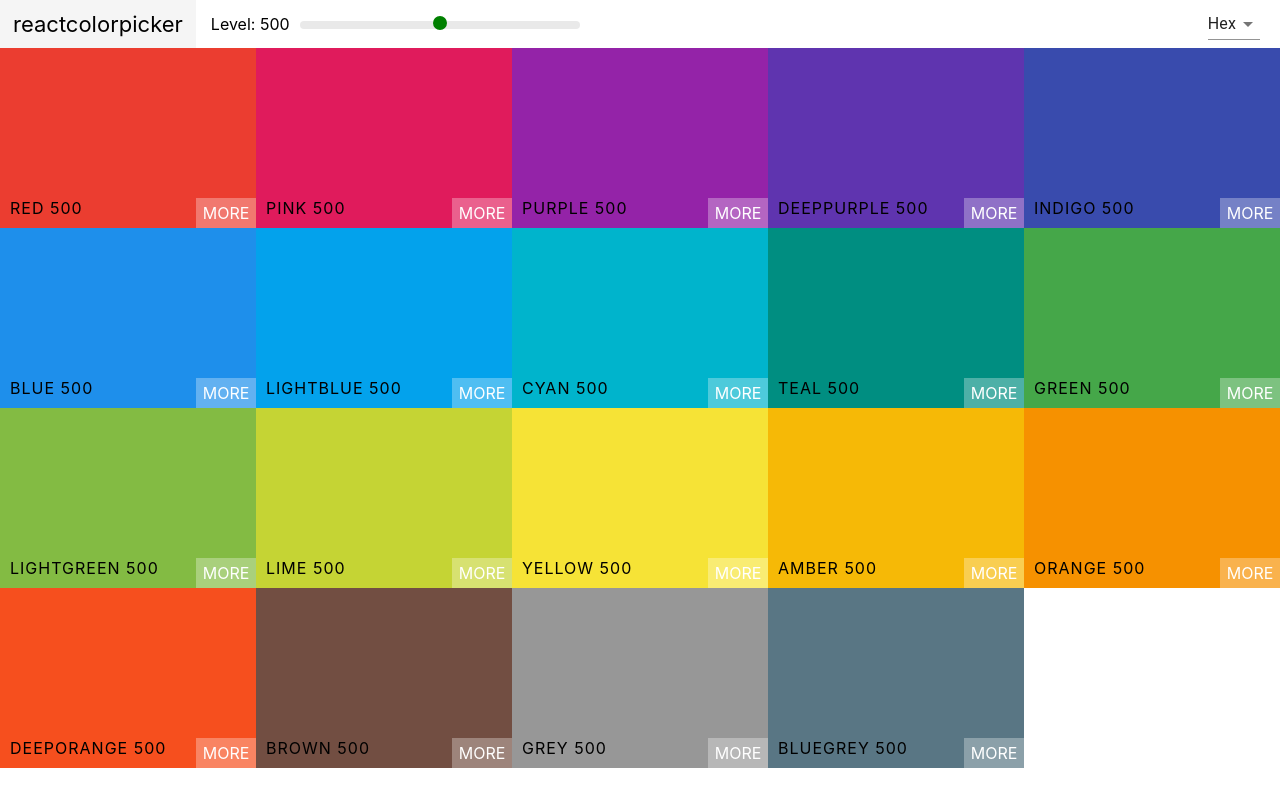
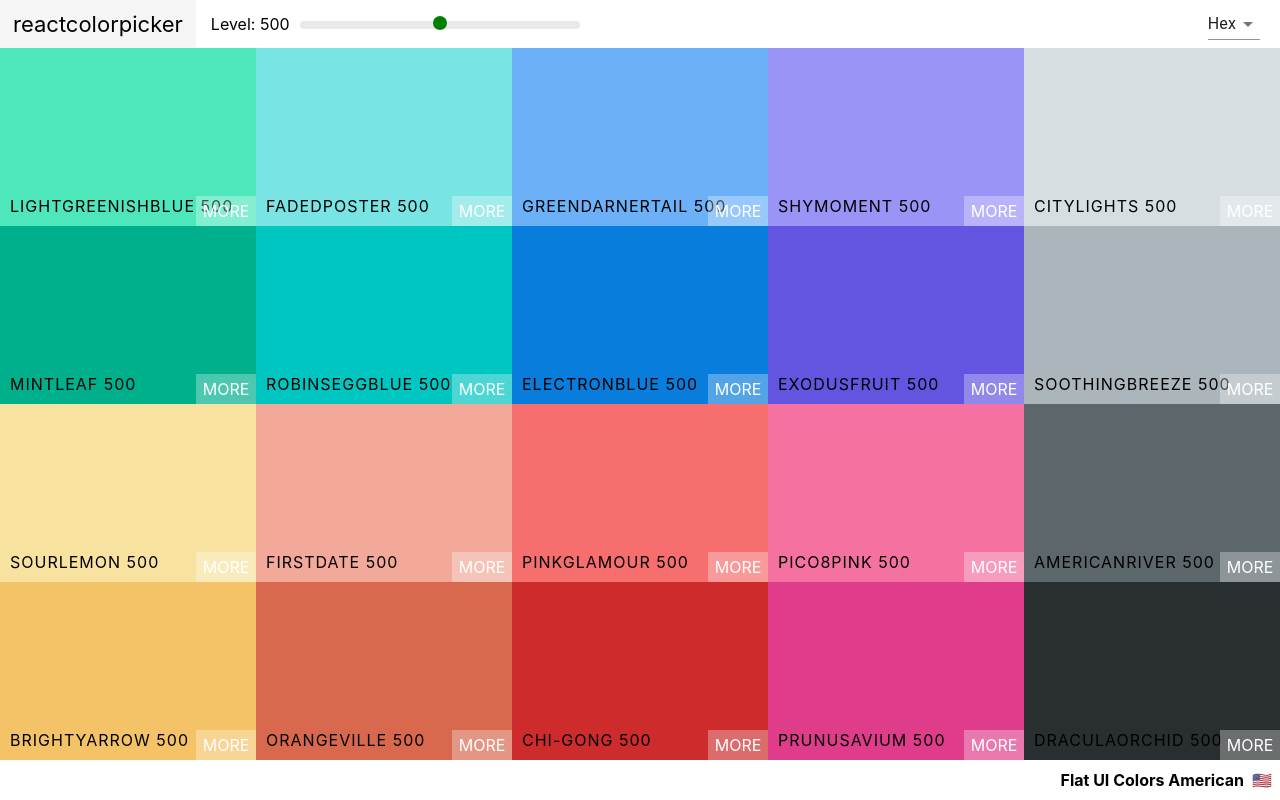
Before and after one commit to MKP21/colors, a React (Create React App) app: page /palette/flat-ui-colors-american in a window 1280 px wide. Built offline with nearby package versions, Linux system fonts and the light colour scheme.

Commit message:
added home page

```diff
--- a/src/App.js
+++ b/src/App.js
@@ -2,13 +2,36 @@ import React from 'react';
 import Palette from './Palette';
 import seedColors from './seedColors';
 import { generatePalette } from './colorHelpers';
+import { Route, Switch, Redirect } from 'react-router-dom';
+import PalleteList from './PaletteList';
 
 class App extends React.Component {
+  constructor(props) {
+    super(props);
+    this.findPalette = this.findPalette.bind(this);
+  }
+
+  findPalette(id) {
+    return seedColors.find((palette) => {
+      return palette.id === id;
+    });
+  }
+
   render() {
     return (
-      <div>
-        <Palette palette={generatePalette(seedColors[0])} />
-      </div>
+
+      <Switch>
+        <Route exact path="/" render={() => <PalleteList palettes={seedColors} />} />
+        <Route
+          exact
+          path="/palette/:id"
+          render={(routeProps) => <Palette palette={generatePalette(this.findPalette(routeProps.match.params.id))} />}
+        />
+        <Route render={() => <Redirect to="/" />} />
+      </Switch>
+      //         <div>
+      //   <Palette palette={generatePalette(seedColors[0])} />
+      // </div>
     );
   }
 }
--- a/src/Navbar.js
+++ b/src/Navbar.js
@@ -7,6 +7,7 @@ import MenuItem from '@material-ui/core/MenuItem';
 import Snackbar from '@material-ui/core/Snackbar';
 import CloseIcon from '@material-ui/icons/Close';
 import { IconButton } from '@material-ui/core';
+import { Link } from 'react-router-dom';
 
 class Navbar extends React.Component {
     constructor(props) {
@@ -31,7 +32,7 @@ class Navbar extends React.Component {
         return (
             <header className="Navbar">
                 <div className="logo">
-                    <a href="/">reactcolorpicker</a>
+                    <Link to="/">reactcolorpicker</Link>
                 </div>
                 <div className="slider-container">
                     <span>Level: {this.props.level}</span>
--- a/src/Palette.css
+++ b/src/Palette.css
@@ -1,7 +1,23 @@
 .Palette{
     height: 100vh;
+    display:flex;
+    flex-direction:column;
+
 }
 
 .Palette-colors{
     height:90%;
 }
+
+.palette-footer{
+    background-color: white;
+    height: 5vh;
+    display: flex;
+    justify-content: flex-end;
+    align-items: center;
+    font-weight: bold;
+}
+
+.emoji{
+    margin:0 0.5rem;
+}
--- a/src/Palette.js
+++ b/src/Palette.js
@@ -24,7 +24,7 @@ class Palette extends React.Component {
     }
     render() {
         const colorBoxes = this.props.palette.colors[this.state.level].map(color => (
-            <ColorBox color={color[this.state.format]} name={color.name} />
+            <ColorBox color={color[this.state.format]} name={color.name} key={color.id} />
         ));
         return (
             <div className="Palette">
@@ -33,12 +33,14 @@ class Palette extends React.Component {
                     changeLevel={this.changeLevel}
                     handleChange={this.changeFormat}
                 />
-                {/* navbar eventually */}
                 <div className="Palette-colors">
                     {colorBoxes}
                     {/* bunch of color boxes */}
                 </div>
-                {/* footer eventually */}
+                <footer className='palette-footer'>
+                    {this.props.palette.paletteName}
+                    <span className="emoji">{this.props.palette.emoji}</span>
+                </footer>
             </div>
         );
     }
--- /dev/null
+++ b/src/PaletteList.js
@@ -0,0 +1,23 @@
+import React from 'react';
+import { Link } from 'react-router-dom';
+
+class PaletteList extends React.Component {
+
+    render() {
+        const { palettes } = this.props;
+        return (
+            <div>
+                <h1>List</h1>
+                {palettes.map(palette => (
+                    <p>
+                        <Link to={`/palette/${palette.id}`}>
+                            {palette.paletteName}
+                        </Link>
+                    </p>
+                ))}
+            </div>
+        );
+    }
+}
+
+export default PaletteList;
--- a/src/index.css
+++ b/src/index.css
@@ -1,3 +1,11 @@
+html,body {
+  width: 100%;
+  height: 100%;
+  margin: 0px;
+  padding: 0px;
+  overflow-x: hidden;
+}
+
 body {
   margin: 0;
   font-family: -apple-system, BlinkMacSystemFont, 'Segoe UI', 'Roboto', 'Oxygen',
```
